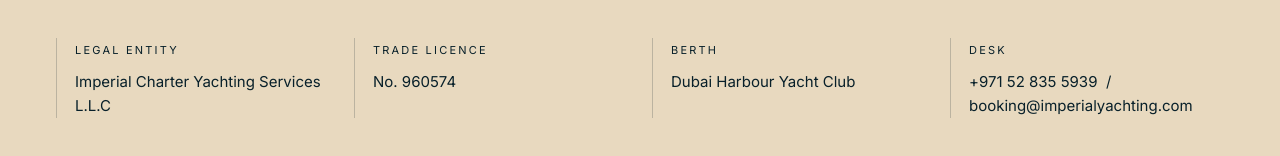
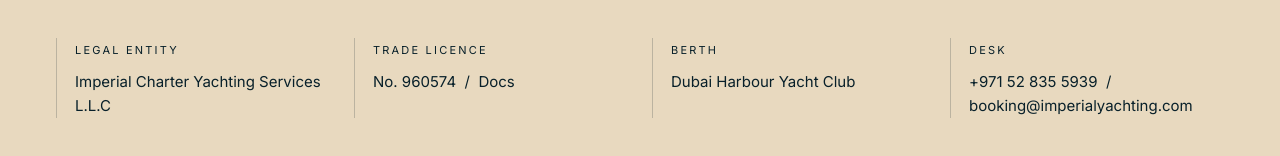
Before and after one commit to aylisrg/imperialyachting.com, a Next.js app: page /services in a window 1280 px wide. Shown: the part 4167-4323 px from the top of the page. Built offline with nearby package versions, Linux system fonts and the light colour scheme; no server answers.

Commit message:
feat(wake): Docs link (/documents) in the inner-page footer (Refs #46)

```diff
--- a/src/components/wake/WakePage.tsx
+++ b/src/components/wake/WakePage.tsx
@@ -1,3 +1,4 @@
+import Link from "next/link";
 import { HomeChrome } from "@/components/home/HomeChrome";
 import { SITE_CONFIG } from "@/lib/constants";
 import { cormorant } from "./font";
@@ -14,7 +15,7 @@
       <footer className="w-foot">
         <div className="g">
           <div><span className="cap">Legal entity</span><p>Imperial Charter Yachting Services L.L.C</p></div>
-          <div><span className="cap">Trade licence</span><p>No. 960574</p></div>
+          <div><span className="cap">Trade licence</span><p>No. 960574 &nbsp;/&nbsp; <Link href="/documents">Docs</Link></p></div>
           <div><span className="cap">Berth</span><p>Dubai Harbour Yacht Club</p></div>
           <div><span className="cap">Desk</span><p><a href={`tel:${SITE_CONFIG.phone}`}>+971 52 835 5939</a> &nbsp;/&nbsp; <a href={`mailto:${SITE_CONFIG.email}`}>{SITE_CONFIG.email}</a></p></div>
         </div>
```
Also changed, not shown: 1 other file (tests, documents, lock files or other folders).
